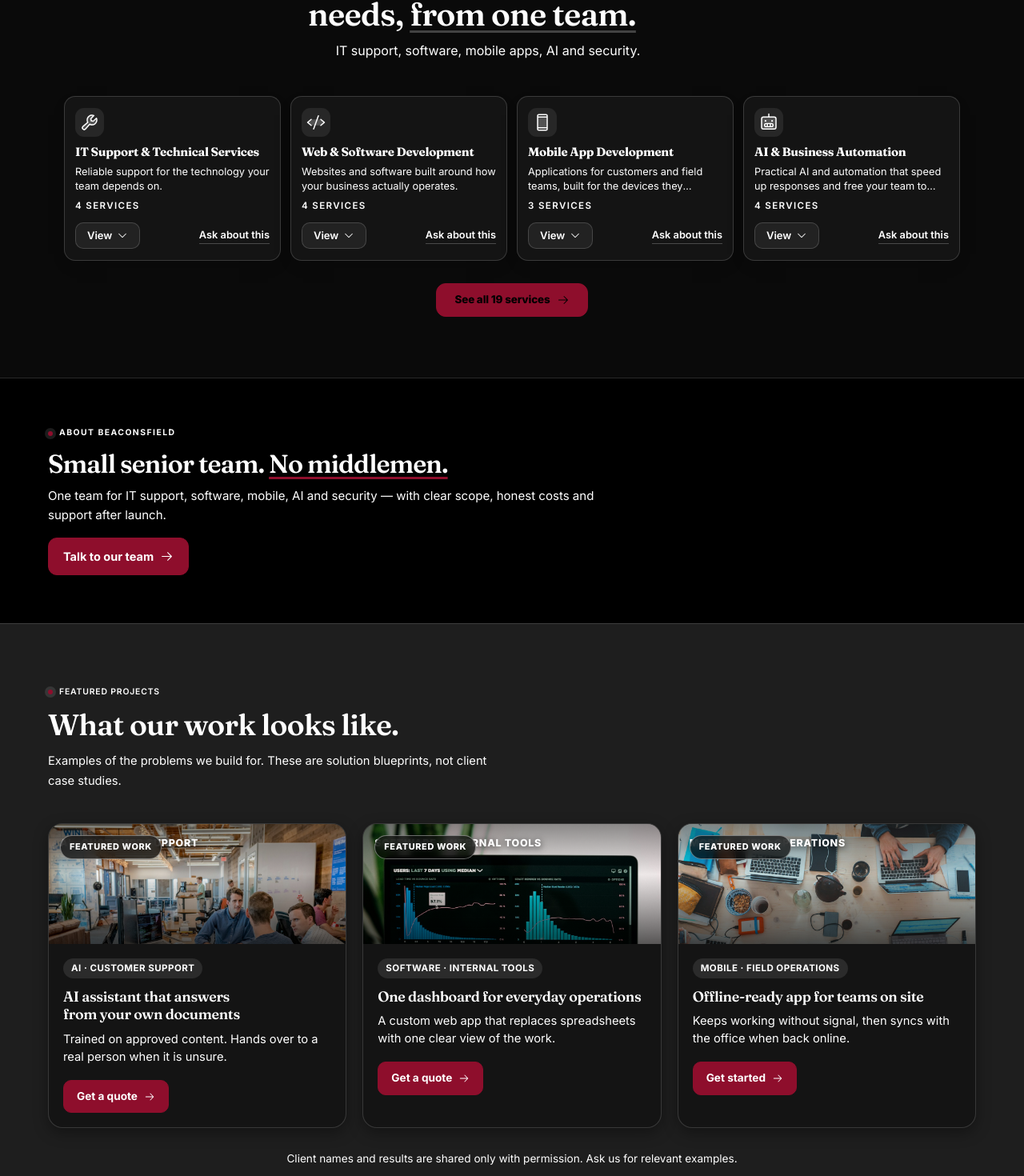
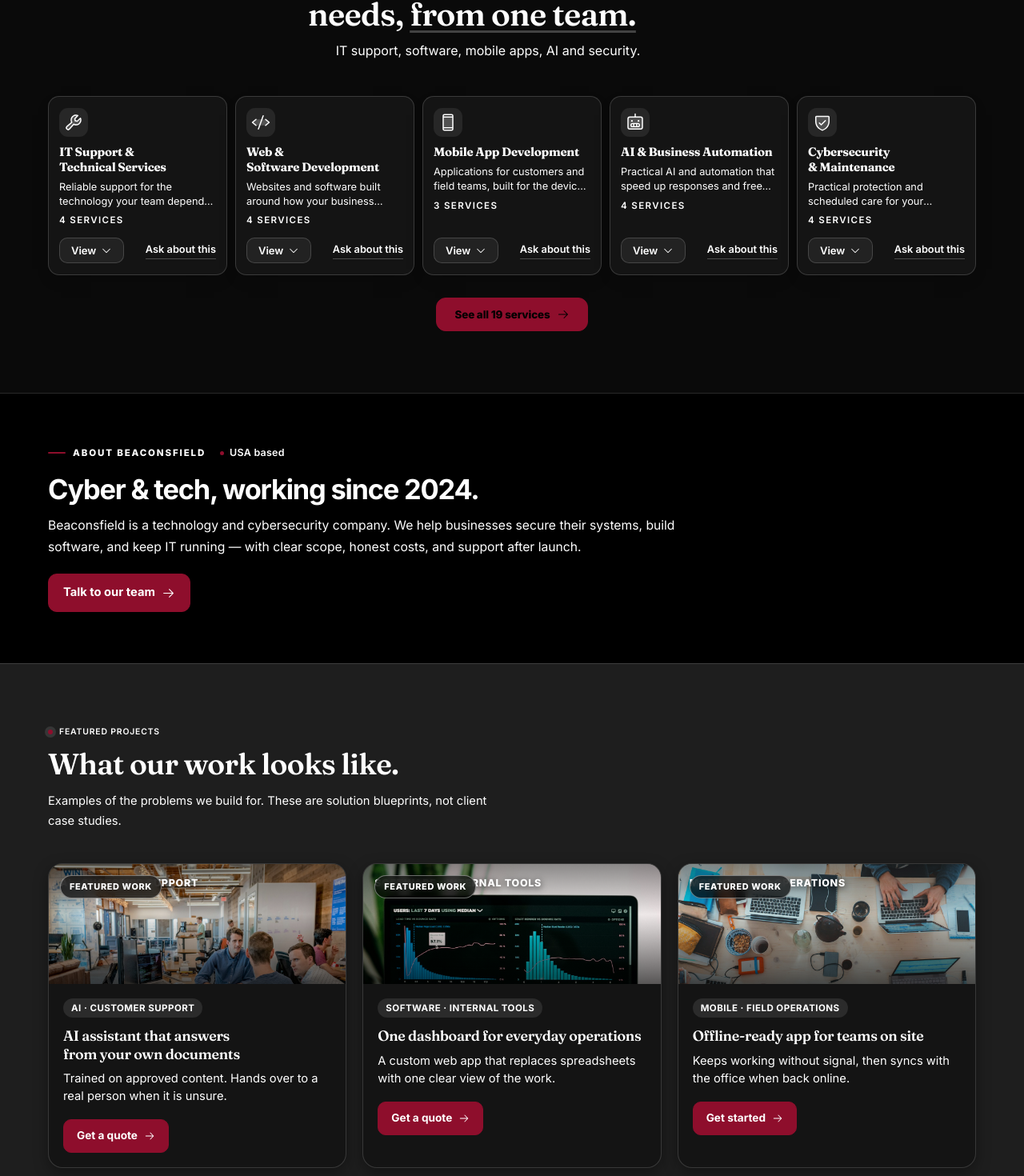
Before and after one commit to IqraMalik99/becon-field, a React (Vite) app: page / in a window 1280 px wide. Shown: the part 898-2368 px from the top of the page at 80% size. Built offline with nearby package versions, Linux system fonts and the light colour scheme.

Commit message:
refine: clean about copy, show all five service categories, remove project note

```diff
--- a/src/components/home/ProjectsSection.jsx
+++ b/src/components/home/ProjectsSection.jsx
@@ -148,8 +148,6 @@ const css = `
 .project-card__cta:hover { background: var(--red-hover); border-color: var(--red-hover); color: #ffffff; gap: 12px; transform: translateY(-2px); }
 .project-card__body .project-card__cta { margin-top: 10px; }
 
-.project-note { max-width: 40rem; margin: 28px auto 0; color: var(--ink-soft); font-size: 0.85rem; text-align: center; }
-
 @media (max-width: 960px) {
   .project-grid { grid-template-columns: repeat(2, minmax(0, 1fr)); }
 }
@@ -208,11 +206,6 @@ export default function ProjectsSection() {
             </Reveal>
           ))}
         </div>
-
-        <p className="project-note">
-          Client names and results are shared only with permission. Ask us for relevant
-          examples.
-        </p>
       </div>
     </section>
   )
--- a/src/components/sections/AboutSection.jsx
+++ b/src/components/sections/AboutSection.jsx
@@ -2,40 +2,82 @@ import { ArrowRight } from '@phosphor-icons/react/dist/csr/ArrowRight'
 import Reveal from '../Reveal.jsx'
 import { useConsultation } from '../../context/consultationContext.js'
 
-/* Inline CSS: minimal flat About band, bright white text, red CTA */
+/* Inline CSS: sleek text-only About band, Inter typography, bright white text */
 const css = `
 .about-section {
-  padding: clamp(40px, 5vw, 60px) 0;
+  padding: clamp(40px, 5vw, 64px) 0;
   color: var(--white);
   background: #000000;
   border-top: 1px solid var(--line-light);
 }
-.about-copy { max-width: 46rem; }
-.about-copy .eyebrow { color: var(--white); font-weight: 700; letter-spacing: 0.14em; text-transform: uppercase; }
-.about-copy .eyebrow__dot { background: var(--red); }
-.about-copy h2 {
-  margin: 8px 0 10px;
+.about-inner {
+  max-width: 52rem;
+  font-family: var(--font);
+}
+.about-topline {
+  display: flex;
+  align-items: center;
+  flex-wrap: wrap;
+  gap: 8px 18px;
+  margin-bottom: 16px;
+}
+.about-eyebrow {
+  display: inline-flex;
+  align-items: center;
+  gap: 9px;
   color: var(--white);
-  font-size: clamp(1.5rem, 2.6vw, 2rem);
-  line-height: 1.12;
-  letter-spacing: -0.03em;
+  font-size: 0.72rem;
+  font-weight: 800;
+  letter-spacing: 0.16em;
+  text-transform: uppercase;
 }
-.about-copy .text-accent-bright {
+.about-eyebrow::before {
+  content: '';
+  width: 22px;
+  height: 2px;
+  background: var(--red);
+  border-radius: 2px;
+}
+.about-location {
+  display: inline-flex;
+  align-items: center;
+  gap: 7px;
   color: var(--white);
-  text-decoration: underline;
-  text-decoration-color: var(--red);
-  text-decoration-thickness: 3px;
-  text-underline-offset: 5px;
+  font-size: 0.78rem;
+  font-weight: 600;
+  letter-spacing: 0.02em;
 }
-.about-copy__lead { margin: 0; color: var(--white); font-size: 0.94rem; line-height: 1.6; }
+.about-location::before {
+  content: '';
+  width: 5px;
+  height: 5px;
+  background: var(--red);
+  border-radius: 50%;
+}
+.about-section h2 {
+  margin: 0 0 12px;
+  color: var(--white);
+  font-family: var(--font);
+  font-size: clamp(1.5rem, 2.8vw, 2.15rem);
+  font-weight: 700;
+  line-height: 1.16;
+  letter-spacing: -0.035em;
+}
+.about-copy {
+  margin: 0;
+  color: var(--white);
+  font-size: 0.98rem;
+  line-height: 1.7;
+}
 .about-cta {
   display: inline-flex;
   align-items: center;
   gap: 8px;
-  margin-top: 16px;
+  margin-top: 20px;
   padding: 11px 18px;
   color: var(--white);
-  font: inherit;
+  font-family: var(--font);
+  font-size: 0.92rem;
   font-weight: 700;
   background: var(--red);
   border: 1px solid var(--red);
@@ -53,17 +95,16 @@ export default function AboutSection() {
     <section className="section about-section" id="about" aria-labelledby="about-heading">
       <style>{css}</style>
       <div className="container">
-        <Reveal className="about-copy">
-          <p className="eyebrow">
-            <span className="eyebrow__dot" aria-hidden="true" />
-            About Beaconsfield
-          </p>
-          <h2 id="about-heading">
-            Small senior team. <span className="text-accent-bright">No middlemen.</span>
-          </h2>
-          <p className="about-copy__lead">
-            One team for IT support, software, mobile, AI and security — with clear scope, honest
-            costs and support after launch.
+        <Reveal className="about-inner">
+          <div className="about-topline">
+            <span className="about-eyebrow">About Beaconsfield</span>
+            <span className="about-location">USA based</span>
+          </div>
+          <h2 id="about-heading">Cyber &amp; tech, working since 2024.</h2>
+          <p className="about-copy">
+            Beaconsfield is a technology and cybersecurity company. We help businesses secure their
+            systems, build software, and keep IT running — with clear scope, honest costs, and
+            support after launch.
           </p>
           <button type="button" className="about-cta" onClick={() => openConsultation()}>
             Talk to our team <ArrowRight size={17} aria-hidden="true" />
--- a/src/components/sections/HomeServices.jsx
+++ b/src/components/sections/HomeServices.jsx
@@ -25,7 +25,7 @@ const css = `
 .onepage-services .section-head__text { margin: 0; color: var(--ink-soft); font-size: 1rem; line-height: 1.55; }
 
 /* ---- Category cards ---- */
-.svc-cats { display: grid; grid-template-columns: repeat(4, minmax(0, 1fr)); gap: 12px; max-width: 1120px; margin: 0 auto; }
+.svc-cats { display: grid; grid-template-columns: repeat(5, minmax(0, 1fr)); gap: 10px; max-width: 1180px; margin: 0 auto; }
 .svc-cat {
   position: relative;
   display: flex;
@@ -142,13 +142,14 @@ const css = `
 .svc-all__note { margin: 0; color: var(--ink-soft); font-size: 0.9rem; }
 
 @media (max-width: 1100px) {
-  .sp-grid { grid-template-columns: repeat(3, minmax(0, 1fr)); }
+  .svc-cats, .sp-grid { grid-template-columns: repeat(3, minmax(0, 1fr)); }
 }
 @media (max-width: 900px) {
   .svc-cats, .sp-grid { grid-template-columns: repeat(2, minmax(0, 1fr)); }
 }
 @media (max-width: 420px) {
-  .svc-cats { gap: 10px; }
+  .svc-cats { gap: 8px; }
+  .svc-cat { padding: 12px 10px; }
   .sp-grid { grid-template-columns: 1fr; }
 }
 `
@@ -180,7 +181,7 @@ export default function HomeServices() {
         </div>
 
         <div className="svc-cats">
-          {serviceCategories.slice(0, 4).map((category) => {
+          {serviceCategories.map((category) => {
             const isOpen = active === category.slug
             return (
               <article
--- a/src/styles/home.css
+++ b/src/styles/home.css
@@ -450,13 +450,6 @@
   padding-top: 8px;
 }
 
-.project-note {
-  margin-top: 28px;
-  font-size: 0.78rem;
-  color: #ffffff;
-  max-width: 760px;
-}
-
 .roadmap {
   margin-top: clamp(28px, 4vw, 44px);
 }
```
